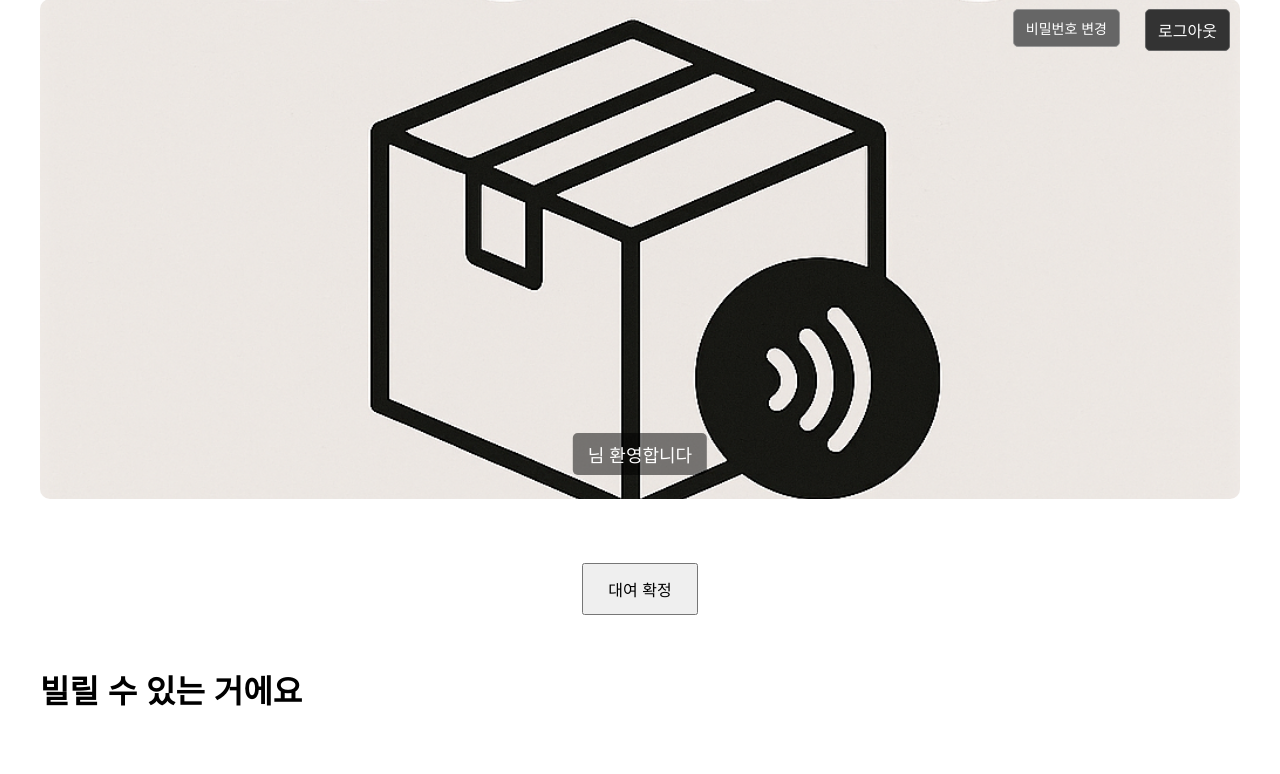
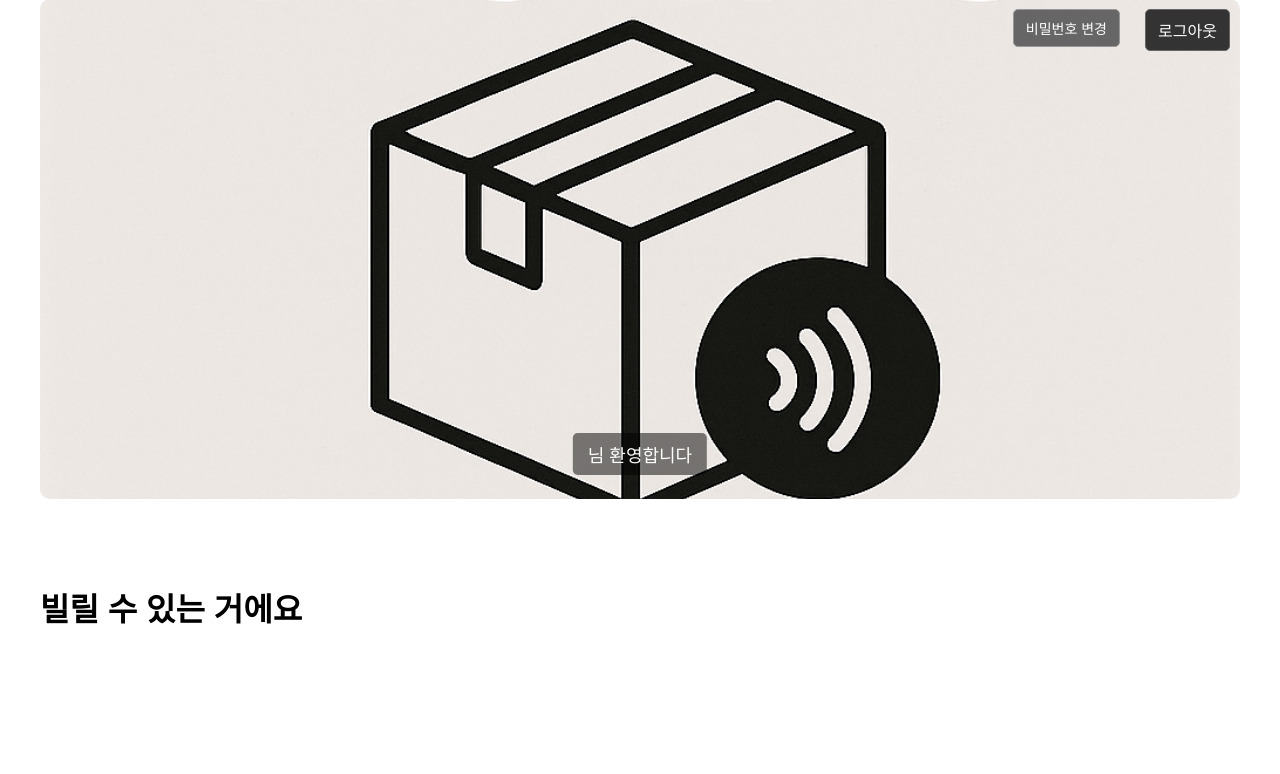
Before and after one commit to ChungGyeon/NFCTAG-Item_Management_System, a Node server app: page /itemlist in a window 1280 px wide. Shown: the part 41-815 px from the top of the page. After the commit the page ends 665 px from the top, so only its background shows below. Run offline with Node 20, Linux system fonts and the light colour scheme; the visitor is signed in with stand-in values (Sample User, id 1); data that the repository does not hold is empty.

Commit message:
style: 대여 확정 버튼 삭제
이제 필요없지

```diff
--- a/views/main.ejs
+++ b/views/main.ejs
@@ -97,11 +97,6 @@
   <% }) %>
   </div>
 </div>
-
-    <!-- ✅ 대여 확정 버튼 추가 테스트용임 추후 삭제 예정-->
-    <div style="text-align: center; margin-top: 30px;">
-      <button onclick="location.href='/detect/startRentingItem'" style="padding: 12px 24px; font-size: 16px;">대여 확정</button>
-    </div>
   </main>
 </div>
 
```
